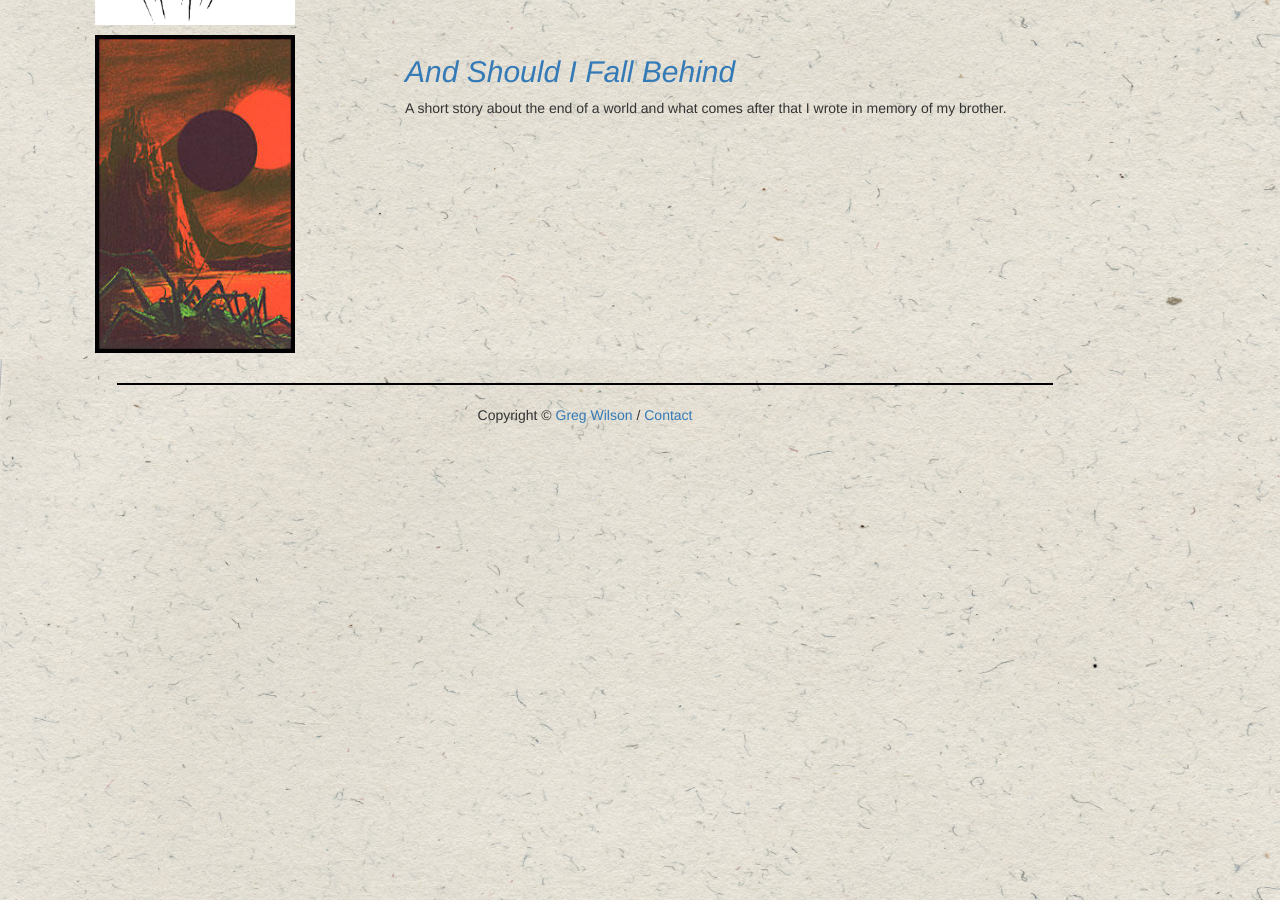
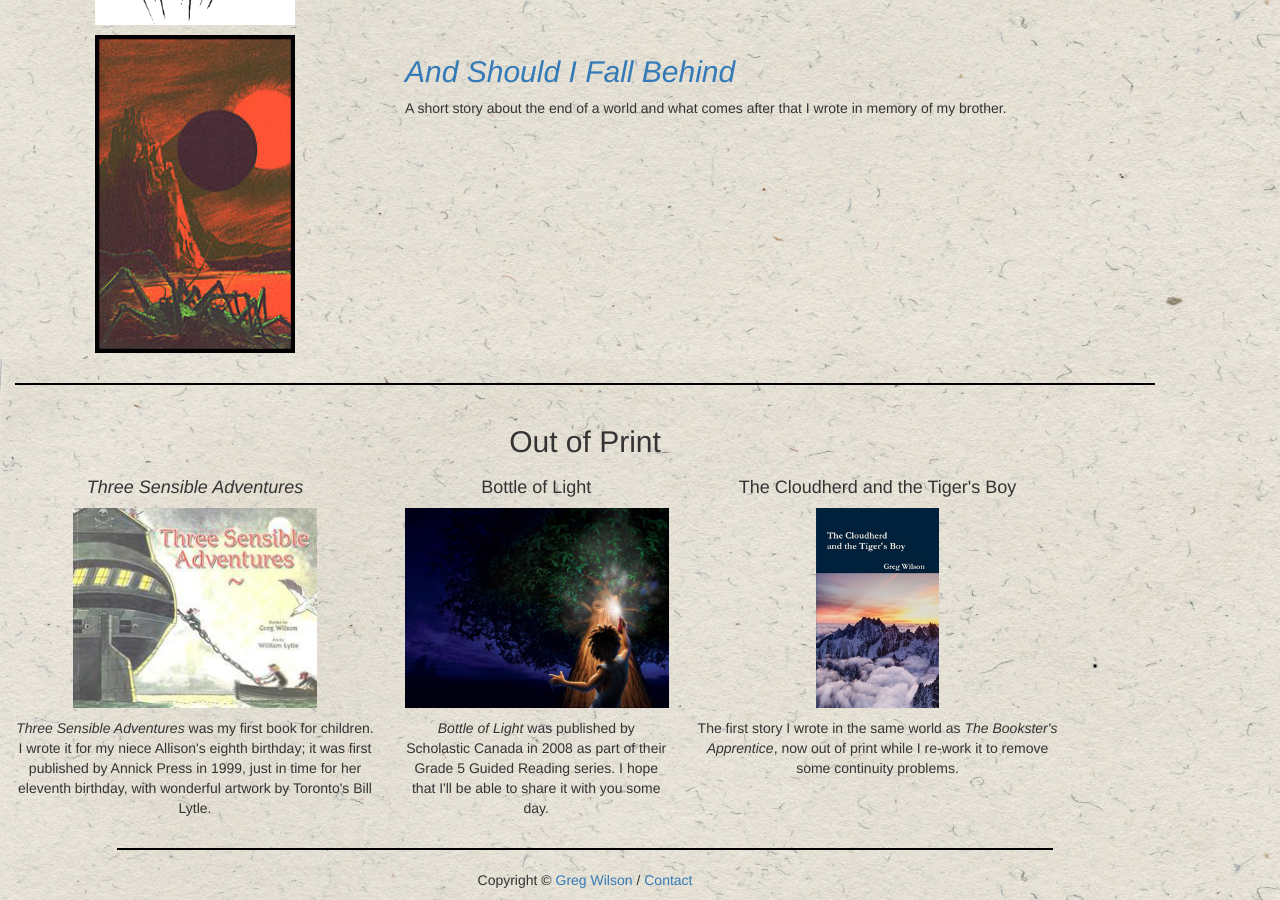
Before and after one commit to gvwilson/sensibleadventures, a Jekyll site: the page built from index.html, in a window 1280 px wide and 900 px high, scrolled down 2201 px. Built offline with Jekyll 4.4.1, drawn with Linux system fonts in a browser that asks for light colours; nearby versions of some CDN libraries; library files that are not in the unit come from our copies.

Commit message:
Fixing out-of-print books

```diff
--- a/_layouts/page.html
+++ b/_layouts/page.html
@@ -15,7 +15,7 @@
     <div class="container">
       <p align="center">
         <a href="{{ '/' | absolute_url }}">
-          <img src="{{ '/static/3sa-footer.png' | absolute_url }}" alt="title image" />
+          <img src="{{ '/static/titlebar.png' | absolute_url }}" alt="title image" />
         </a>
       </p>
       <h1 align="center">{{page.title}}</h1>
--- a/index.html
+++ b/index.html
@@ -149,3 +149,40 @@
     </p>
   </div>
 </div>
+
+<hr/>
+
+<div class="row" align="center">
+  <h2>Out of Print</h2>
+</div>
+
+<div class="row">
+  <div class="col-md-4" align="center">
+    <h4><em>Three Sensible Adventures</em></h4>
+    <p><img src="./3sa/3sa.jpg" alt="Three Sensible Adventures" height="200px" /></p>
+    <p>
+      <em>Three Sensible Adventures</em> was my first book for children.
+      I wrote it for my niece Allison's eighth birthday;
+      it was first published by Annick Press in 1999,
+      just in time for her eleventh birthday,
+      with wonderful artwork by Toronto's Bill Lytle.
+    </p>
+  </div>
+  <div class="col-md-3" align="center">
+    <h4>Bottle of Light</h4>
+    <p><img src="./bottle-of-light/bottle-of-light.jpg" alt="Bottle of Light" height="200px" /></p>
+    <p>
+      <em>Bottle of Light</em> was published by Scholastic Canada in 2008
+      as part of their Grade 5 Guided Reading series.
+      I hope that I'll be able to share it with you some day.
+    </p>
+  </div>
+  <div class="col-md-4" align="center">
+    <h4>The Cloudherd and the Tiger's Boy</h4>
+    <p><img src="./cloudherd/cover.jpg" alt="The Cloudherd and the Tiger's Boy" height="200px" /></p>
+    <p>
+      The first story I wrote in the same world as <em>The Bookster's Apprentice</em>,
+      now out of print while I re-work it to remove some continuity problems.
+    </p>
+  </div>
+</div>
```
Also changed, not shown: 3sa/3sa-cover.jpg (renamed from static/3sa-cover.jpg), 3sa/3sa.html (renamed from static/3sa.html), 3sa/3sa.jpg (renamed from static/3sa.jpg), static/titlebar.png (renamed from static/3sa-footer.png).
